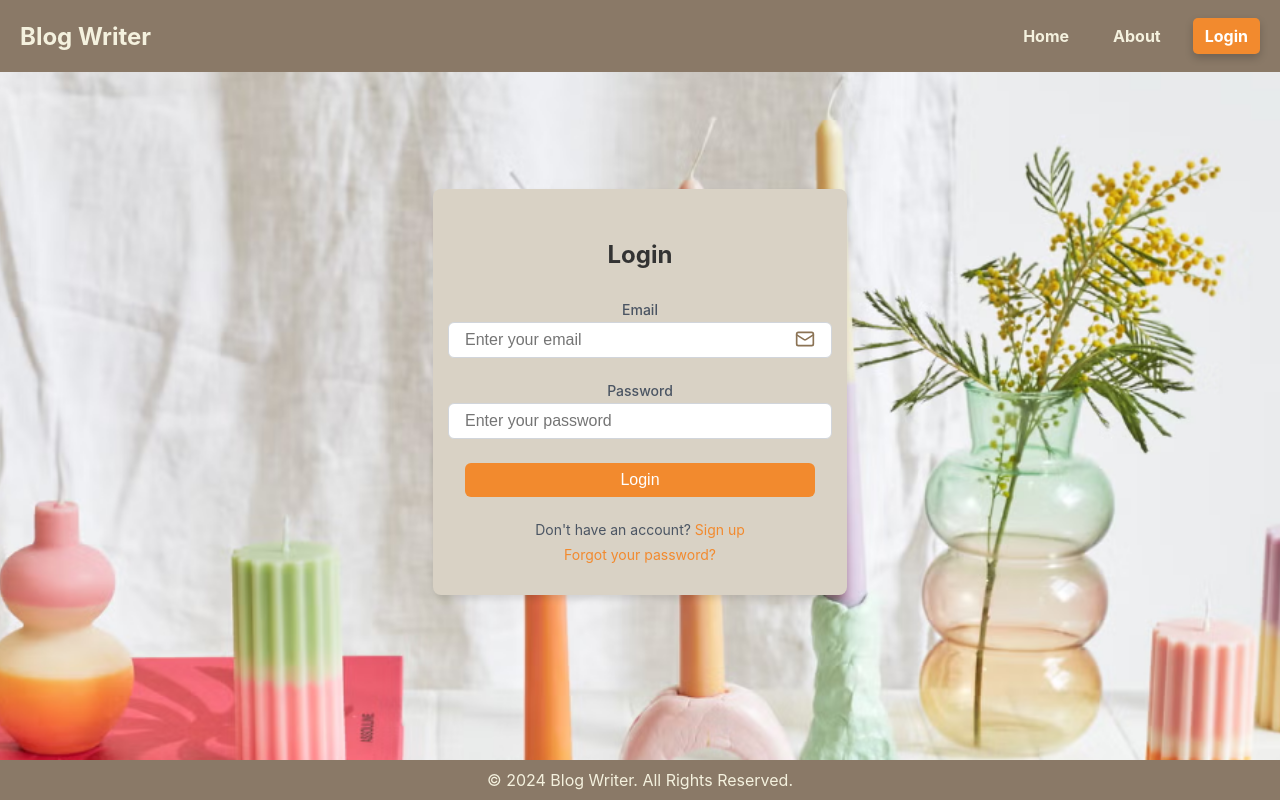
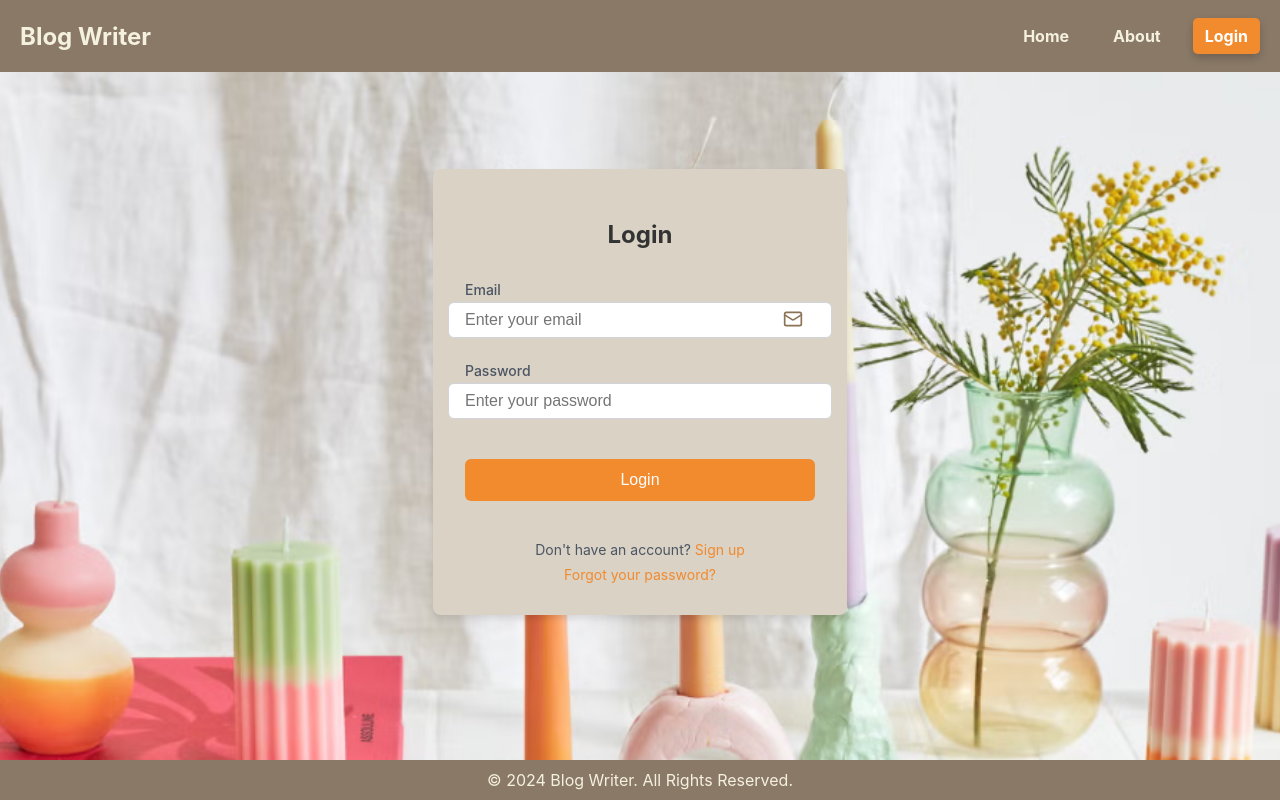
Before and after one commit to Shreeza7/CMPS-420, a React (Create React App) app in the folder frontend/: page /login in a window 1280 px wide. Built offline with nearby package versions, Linux system fonts and the light colour scheme; no server answers.

Commit message:
login in reroute are saving in guest mode
login in reroute are saving in guest mode -kcr61

```diff
--- a/frontend/package.json
+++ b/frontend/package.json
@@ -2,6 +2,7 @@
   "name": "frontend",
   "version": "0.1.0",
   "private": true,
+  "proxy": "http://localhost:5000",
   "dependencies": {
     "@testing-library/jest-dom": "^5.17.0",
     "@testing-library/react": "^13.4.0",
--- a/frontend/src/components/login.js
+++ b/frontend/src/components/login.js
@@ -1,71 +1,126 @@
-import {useState} from 'react';
-import { Link,useNavigate } from 'react-router-dom';
-import { Mail} from 'lucide-react';
+import { useState } from 'react';
+import { Link, useNavigate } from 'react-router-dom';
+import { Mail } from 'lucide-react';
 import { toast } from 'react-toastify';
 
 const LoginPage = ({ setAuthStatus }) => {
   const navigate = useNavigate();
   const [email, setEmail] = useState('');
   const [password, setPassword] = useState('');
+  const [isLoading, setIsLoading] = useState(false);
 
- const handleLogin = async () => {
+  // Handles saving any pending blog content after successful login
+  const handlePendingBlog = () => {
+    try {
+      const pendingBlog = sessionStorage.getItem('pendingBlog');
+      if (pendingBlog) {
+        const blogData = JSON.parse(pendingBlog);
+        const existingPosts = JSON.parse(localStorage.getItem("blogPosts") || "[]");
+
+        // Create new post with unique ID
+        const newPost = {
+          ...blogData,
+          id: Date.now().toString()
+        };
+
+        localStorage.setItem("blogPosts", JSON.stringify([...existingPosts, newPost]));
+        sessionStorage.removeItem('pendingBlog');
+        toast.success('Your blog post has been saved!');
+        navigate('/myblogs');
+        return true;
+      }
+      return false;
+    } catch (error) {
+      console.error("Error handling pending blog:", error);
+      return false;
+    }
+  };
+
+  const handleLogin = async (e) => {
+    e.preventDefault();
+
+    if (!email || !password) {
+      toast.error('Please fill in all fields');
+      return;
+    }
+
+    setIsLoading(true);
+
     try {
       const response = await fetch('http://localhost:5000/api/login', {
         method: 'POST',
         headers: {
           'Content-Type': 'application/json',
         },
-        body: JSON.stringify({ email, password }),
+        body: JSON.stringify({ email, password })
       });
 
-      const result = await response.json();
+      const data = await response.json();
 
       if (response.ok) {
+        localStorage.setItem('authToken', data.token);
+        setAuthStatus(true);
         toast.success('Login successful!');
-        localStorage.setItem('authToken', result.token);
-        setAuthStatus(true);
-        setEmail('');
-        setPassword('');
-        navigate('/');
+
+        // Check for pending blog and handle accordingly
+        const hasPendingBlog = handlePendingBlog();
+        if (!hasPendingBlog) {
+          navigate('/');
+        }
       } else {
-        toast.error(result.error || 'Login failed.');
+        toast.error(data.message || 'Invalid credentials');
       }
     } catch (error) {
-      toast.error('Network error. Please try again.');
-      console.error('Error:', error);
+      console.error('Login error:', error);
+      toast.error('Network error. Please check if the server is running.');
+    } finally {
+      setIsLoading(false);
     }
   };
+
   return (
     <div style={styles.container}>
       <main style={styles.main}>
         <div style={styles.formContainer}>
           <h2 style={styles.formTitle}>Login</h2>
-          <div style={styles.formFields}>
+          <form onSubmit={handleLogin} style={styles.formFields}>
             <div style={styles.inputGroup}>
-              <label style={styles.label}>Email</label>
+              <label htmlFor="email" style={styles.label}>Email</label>
               <input
+                id="email"
                 type="email"
                 style={styles.input}
                 placeholder="Enter your email"
                 value={email}
                 onChange={(e) => setEmail(e.target.value)}
+                disabled={isLoading}
               />
               <Mail style={styles.inputIcon} size={20} />
             </div>
 
             <div style={styles.inputGroup}>
-              <label style={styles.label}>Password</label>
+              <label htmlFor="password" style={styles.label}>Password</label>
               <input
+                id="password"
                 type="password"
                 style={styles.input}
                 placeholder="Enter your password"
                 value={password}
                 onChange={(e) => setPassword(e.target.value)}
+                disabled={isLoading}
               />
             </div>
 
-            <button style={styles.button}onClick={handleLogin}>
-              Login
+            <button
+              type="submit"
+              style={{
+                ...styles.button,
+                opacity: isLoading ? 0.7 : 1,
+                cursor: isLoading ? 'not-allowed' : 'pointer'
+              }}
+              disabled={isLoading}
+            >
+              {isLoading ? 'Logging in...' : 'Login'}
             </button>
 
             <div style={styles.links}>
@@ -73,16 +128,17 @@ const LoginPage = ({ setAuthStatus }) => {
                 Don't have an account? <Link to="/signup" style={styles.link}>Sign up</Link>
               </p>
               <p style={styles.linkText}>
-                <a href="#" style={styles.link}>Forgot your password?</a>
+                <Link to="/forgot-password" style={styles.link}>Forgot your password?</Link>
               </p>
             </div>
-          </div>
+          </form>
         </div>
       </main>
     </div>
   );
 };
 
+// Styles object
 const styles = {
   container: {
     minHeight: '80vh',
@@ -128,6 +184,7 @@ const styles = {
     fontSize: '0.875rem',
     fontWeight: '500',
     color: '#4B5563',
+    alignSelf: 'flex-start',
   },
   input: {
     width: '100%',
@@ -137,13 +194,10 @@ const styles = {
     fontSize: '1rem',
     outline: 'none',
     transition: 'border-color 0.2s',
-    ':focus': {
-      borderColor: '#F28A2E',
-    },
   },
   inputIcon: {
     position: 'absolute',
-    right: '0rem',
+    right: '0.75rem',
     top: '65%',
     transform: 'translateY(-50%)',
     color: '#8b7355',
@@ -153,21 +207,20 @@ const styles = {
     width: '100%',
     backgroundColor: '#F28A2E',
     color: 'white',
-    padding: '0.5rem 1rem',
+    padding: '0.75rem 1rem',
     borderRadius: '0.375rem',
     border: 'none',
     fontSize: '1rem',
     cursor: 'pointer',
     transition: 'background-color 0.2s',
-    ':hover': {
-      backgroundColor: '#E07A1E',
-    },
+    marginTop: '1rem',
   },
   links: {
     textAlign: 'center',
     display: 'flex',
     flexDirection: 'column',
     gap: '0.5rem',
+    marginTop: '1rem',
   },
   linkText: {
     fontSize: '0.875rem',
@@ -177,9 +230,7 @@ const styles = {
   link: {
     color: '#F28A2E',
     textDecoration: 'none',
-    ':hover': {
-      textDecoration: 'underline',
-    },
+    transition: 'color 0.2s',
   },
 };
 
```
Also changed, not shown: frontend/src/components/MainSection.js (+69 -34 lines).
